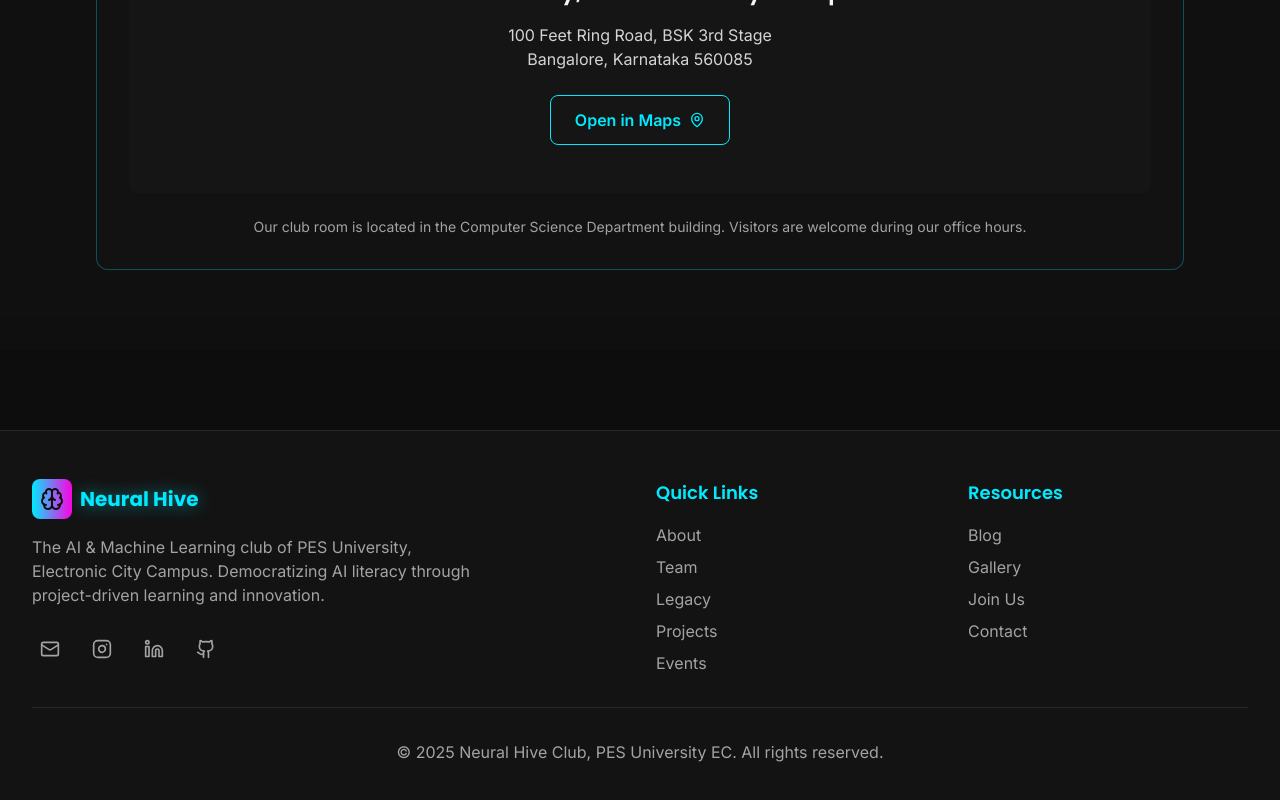
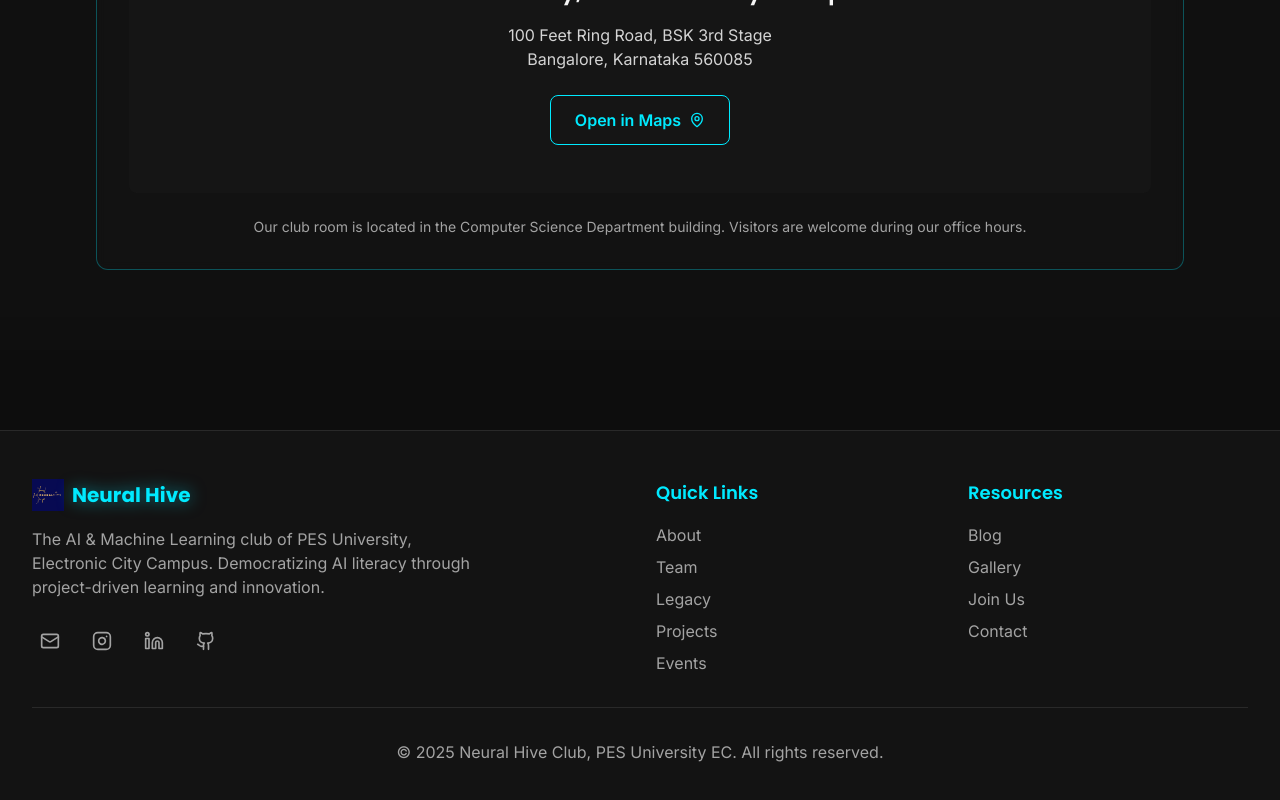
Before and after one commit to rtk5/NH-blog-drafts, a React (Vite) app in the folder website/: page /contact in a window 1280 px wide. Shown: the part 3494-4294 px from the top of the page. Built offline with nearby package versions, Linux system fonts and the light colour scheme.

Commit message:
footer_logo

```diff
--- a/website/src/components/Footer.tsx
+++ b/website/src/components/Footer.tsx
@@ -1,6 +1,6 @@
 import React from 'react';
 import { Link } from 'react-router-dom';
-import { Brain, Mail, Instagram, Linkedin, Github } from 'lucide-react';
+import { Mail, Instagram, Linkedin, Github } from 'lucide-react';
 
 const Footer = () => {
   return (
@@ -10,9 +10,7 @@ const Footer = () => {
           {/* Logo & Description */}
           <div className="col-span-1 md:col-span-2">
             <div className="flex items-center space-x-2 mb-4">
-              <div className="p-2 rounded-lg bg-gradient-to-r from-primary-accent to-primary-magenta">
-                <Brain className="h-6 w-6 text-primary-bg" />
-              </div>
+              <img src="/neuralhiveLogo.svg" alt="Neural Hive Logo" className="h-8 w-auto" />
               <span className="text-xl font-poppins font-bold glow-text">
                 Neural Hive
               </span>
```
